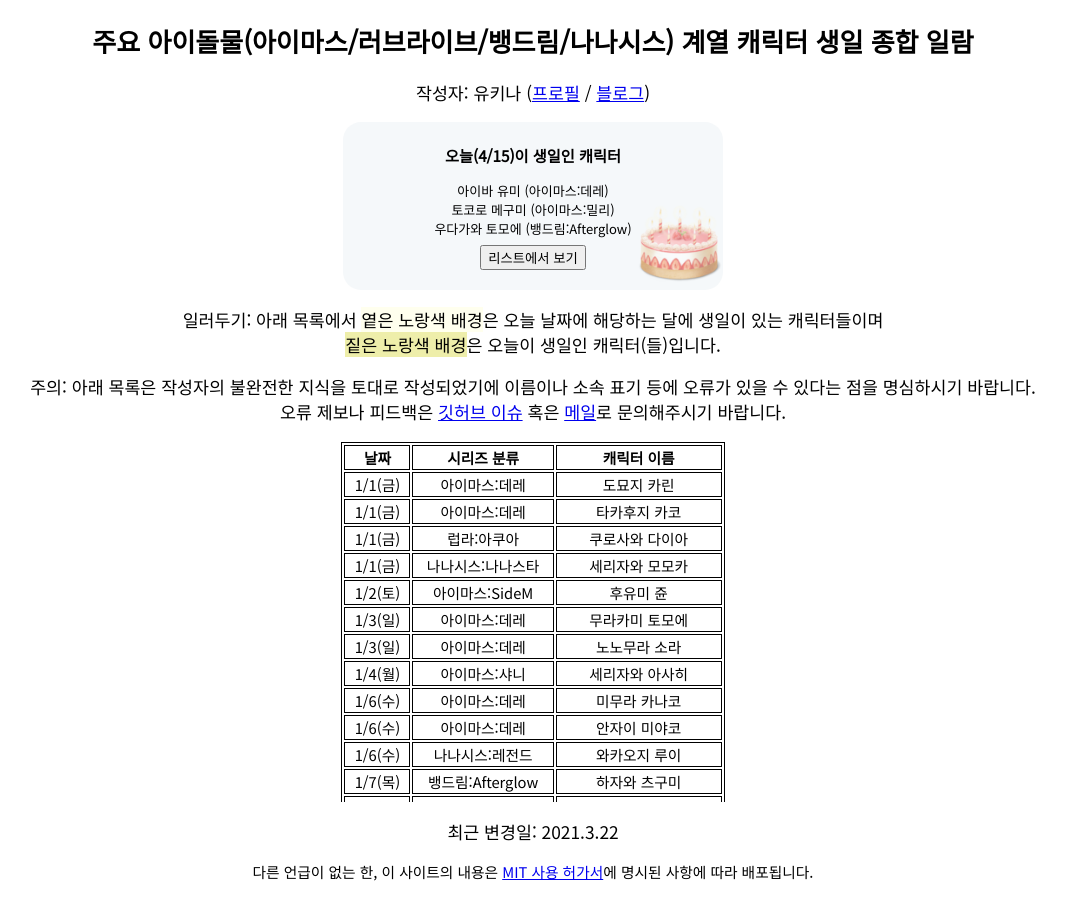
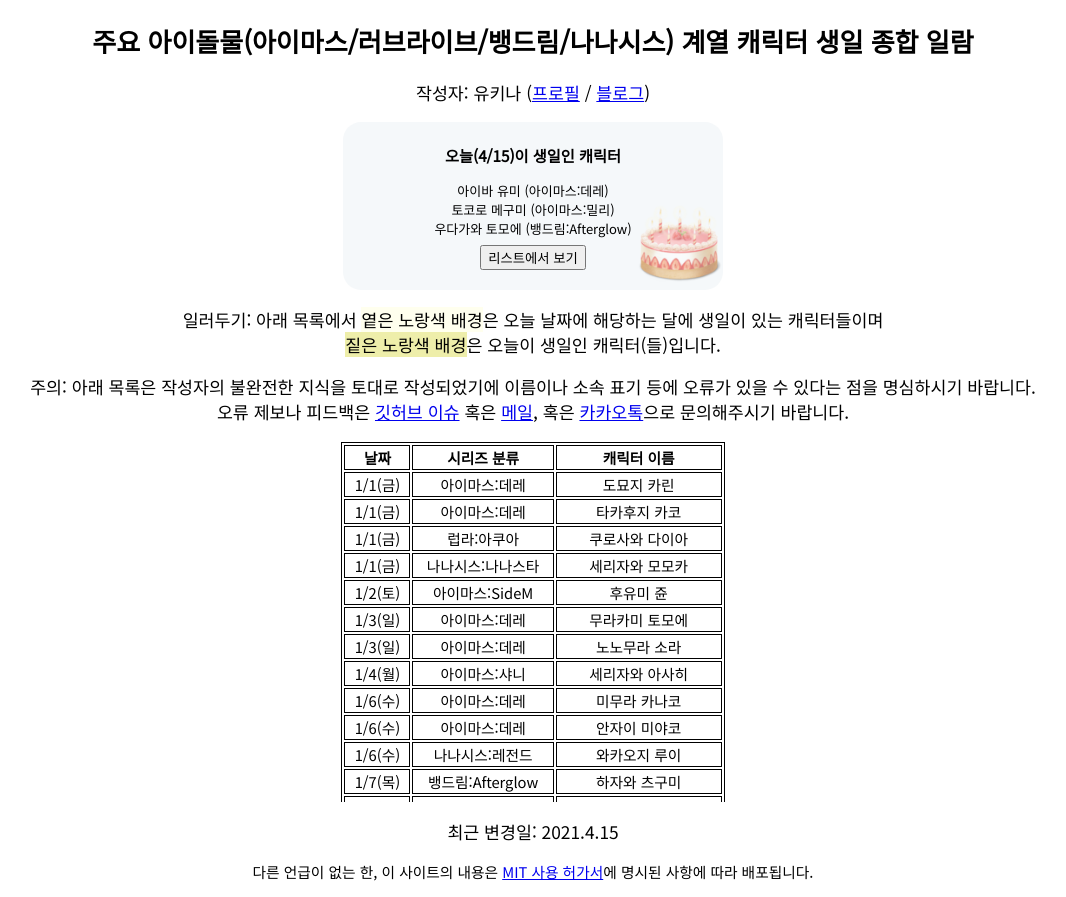
Before and after one commit to project-aimin/aidoru-birthdays, a plain HTML site: page index.htm in a window 1280 px wide. Shown: the whole page, without its empty margins (107-1173 px from the left). Drawn offline with nearby package versions, Linux system fonts and the light colour scheme.

Commit message:
Update index.htm

```diff
--- a/index.htm
+++ b/index.htm
@@ -38,14 +38,14 @@
 
 <p id="caution">
 주의: 아래 목록은 작성자의 불완전한 지식을 토대로 작성되었기에 이름이나 소속 표기 등에 오류가 있을 수 있다는 점을 명심하시기 바랍니다.<br />
-오류 제보나 피드백은 <a href="https://github.com/Senarin/vidol-birthdays/issues">깃허브 이슈</a> 혹은 <a href="#" onclick="openMailAddr(this);" data-name="themunyang21" data-domain="naver" data-tld="com">메일</a>로 문의해주시기 바랍니다.
+오류 제보나 피드백은 <a href="https://github.com/Senarin/vidol-birthdays/issues">깃허브 이슈</a> 혹은 <a href="#" onclick="openMailAddr(this);" data-name="themunyang21" data-domain="naver" data-tld="com">메일</a>, 혹은 <a href="https://open.kakao.com/me/Yukina_Sonority">카카오톡</a>으로 문의해주시기 바랍니다.
 </p>
 
 <div id="birthday_table">
 불러오는 중...
 </div>
 
-<p id="lastchange">최근 변경일: 2021.3.22</p>
+<p id="lastchange">최근 변경일: 2021.4.15</p>
 
 <p id="licenseinfo">다른 언급이 없는 한, 이 사이트의 내용은 <a href="./LICENSE">MIT 사용 허가서</a>에 명시된 사항에 따라 배포됩니다.</p>
 
```
